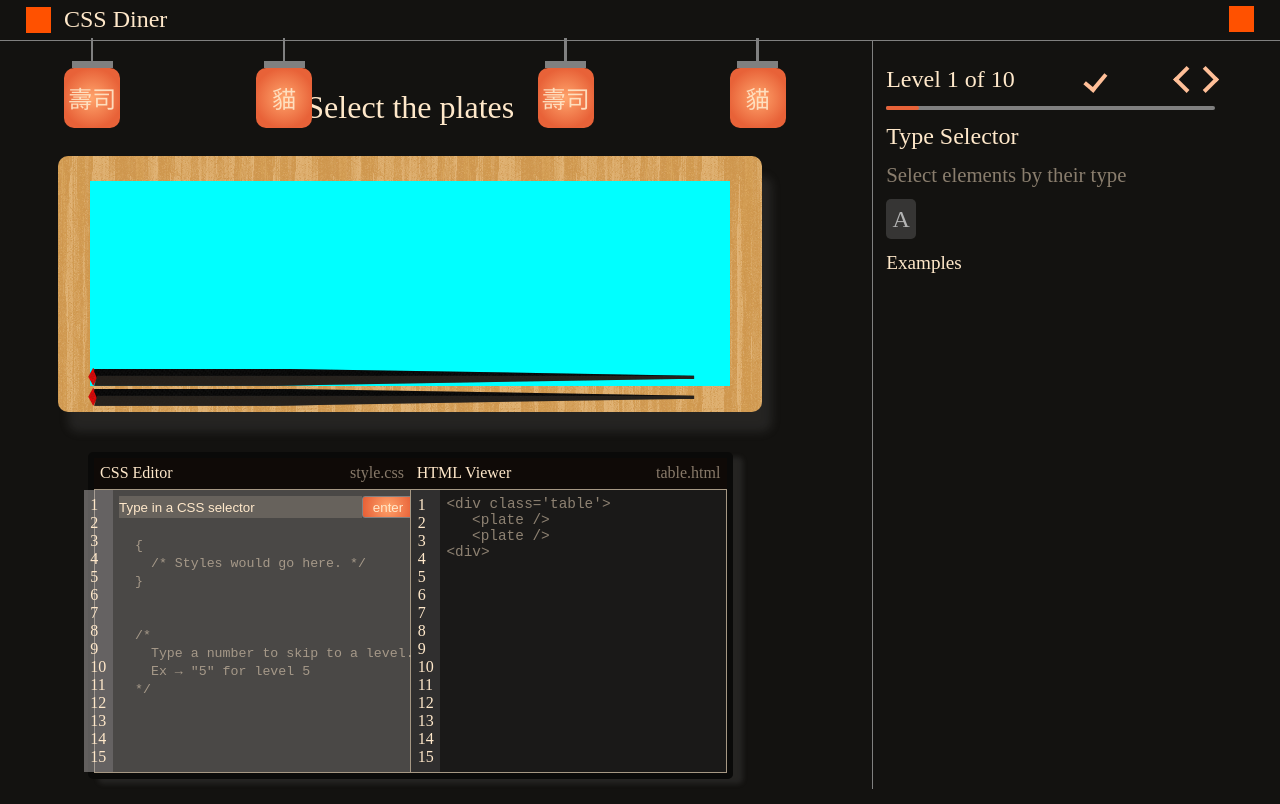
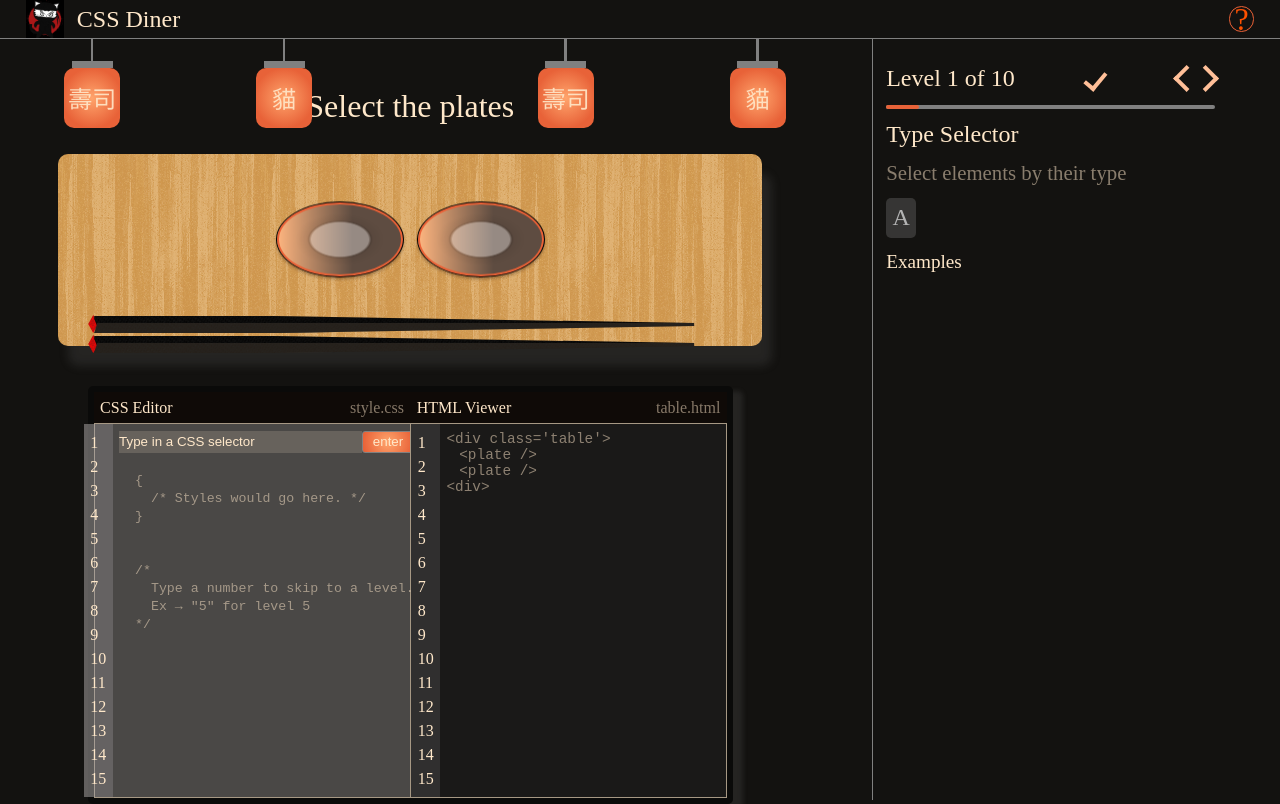
Before and after one commit to L1senochek/CSS-Diner, a website built with webpack: page css-diner/src/index.html in a window 1280 px wide. Built offline with nearby package versions, Linux system fonts and the light colour scheme; files whose address does not match are found by name.

Commit message:
feat: update css & add imgs

```diff
--- a/css-diner/src/components/data/levels.json
+++ b/css-diner/src/components/data/levels.json
@@ -13,14 +13,14 @@
   },
   {
     "id": 2,
-    "selectorName": "Type Selector 111111",
-    "title": "Select elements by their type 111111",
-    "syntax": "A",
-    "levelDescription": "Selects all elements of type <span class='highlight'>A</span>. Type refers to the type of tag, so <span class='highlight tag'>div</span>, <span class='highlight tag'>p</span> and <span class='highlight tag'>ul</span> are all different element types.",
-    "examples": "<div class='example'><span class='highlight'>div</span> selects all <span class='highlight'>div</span> elements.</div><div class='example'><span class='highlight'>p</span> selects all <span class='highlight'>p</span> elements.</div>",
-    "quest": "Select the plates 111111",
-    "markupOnTable": "",
-    "answer": "plate",
-    "markup": "<span class='items tag'>div class='table'</span><br><span class='item__plate tag'>plate  id='fancy' /</span><br><span class='item__plate tag'>plate /</span><br><span class='item__plate tag'>bento /</span><br><span class='tag'>/div</span>"
+    "selectorName": "ID Selector",
+    "title": "Select elements with an ID",
+    "syntax": "#id",
+    "levelDescription": "Selects the element with a specific <span class='highlight'>id</span>. You can also combine the ID selector with the type selector.",
+    "examples": "<div class='example'><span class='highlight'>#cool</span> selects any element with <span class='highlight'>id='cool'</span><span class='highlight'>ul#long</span> selects <span class='highlight tag'>ul id='long'</span></div>",
+    "quest": "Select the sushicat shrimpcat",
+    "markupOnTable": "<div class='table'><shrimpcat id='sushicat'class='active'></shrimpcat><plate></plate><dish></dish></div>",
+    "answer": "#sushicat",
+    "markup": "<span class='items tag'>div class='table'</span><span class='item__plate active tag'>shrimpcat id='sushicat' /</span><span class='item__plate tag'>plate /</span><span class='item__plate tag'>dish /</span><span class='tag'>/div</span>"
   }
 ]
--- a/css-diner/src/css/index.css
+++ b/css-diner/src/css/index.css
@@ -16,7 +16,7 @@ body {
 .header {
   display: flex;
   justify-content: space-between;
-  padding: 0.5vw 2vw;
+  padding: 0vw 2vw;
   border-bottom: 1px #808080 solid;
 }
 
@@ -28,16 +28,31 @@ body {
 }
 .logo__ico {
   background-color: #ff5100;
+  background-image: url('../assets/img/ninja-cat.jpg');
 }
 
-.logo__ico,
-.help {
-  width: 2vw;
-  height: 2vw;
+.logo__ico {
+  width: 3vw;
+  height: 3vw;
+  background-size: cover;
 }
 
 .help {
-  background-color: #ff5100;
+  display: flex;
+  justify-content: center;
+  align-items: center;
+  cursor: pointer;
+  width: 2vw;
+  height: 2vw;
+  margin-top: 0.5vw;
+  border-radius: 50px;
+  border: 1px rgb(235, 97, 54) solid;
+}
+
+.help::before {
+  content: '?';
+  color: #ff5100;
+  font-size: 2rem;
 }
 
 .logo__title {
@@ -229,20 +244,20 @@ body {
   box-shadow: 10px 20px 10px rgba(0, 0, 0, 0.2);
   box-shadow: 10px 20px 10px rgb(110 109 109 / 20%);
   width: 55vw;
-  height: 20vw;
+  height: 15vw;
 }
 
 .table__content {
   display: flex;
-  background: aqua;
+  /* background: aqua; */
   position: absolute;
   /* top: 5px; */
   /* padding: 10px; */
   width: 50vw;
-  height: 16vw;
+  height: 12vw;
   /* top: 5px; */
   /* padding: 10px; */
-  margin: 2vw;
+  margin: 1vw;
 }
 
 .game__chopsticks {
@@ -250,7 +265,7 @@ body {
   flex-direction: column;
   align-items: center;
   position: relative;
-  top: -4vw;
+  top: -3vw;
   /* left: 30px; */
 }
 
@@ -349,13 +364,16 @@ body {
   white-space: pre;
   padding: .5vw;
   background-color: #53525263;
+  line-height: 150%;
 }
 .css-pane>.editor__window>.editor__line-numbers {
-  background-color: #a5a2a28a;;
+  background-color: #a5a2a28a;
 }
 
 .css-pane>.editor__window>.editor__code {
   background-color: #4a4846;
+  width: 100%;
+  /* padding: 0.1vw 0.5vw; */
 }
 
 .editor__code {
@@ -430,7 +448,7 @@ body {
 
 
 .code__wrapper span:not(:first-child):not(:last-child) {
-  padding-left: 2vw;
+  padding-left: 1vw;
 }
 
 .code__wrapper span:first-child,
@@ -454,7 +472,7 @@ body {
   flex-grow: 0.3;
   padding: 2vw 1vw;
   border-left: 1px #808080 solid;
-  height: calc(100vh - 51.38px);
+  height: calc(100vh - 3vw - 1px);
 }
 
 .lvl__wrapper {
@@ -533,6 +551,75 @@ body {
   font-size: 1.2rem;
 }
 
+
+/* //////////////////// table__content/////////////////////// */
+
+.table {
+  display: flex;
+  align-items: center;
+  justify-content: center;
+  flex-grow: 1;
+}
+
+.table plate {
+  display: flex;
+  width: 10vw;
+  height: 50%;
+  margin: 0.5vw;
+  background: radial-gradient(ellipse at center, rgb(255 255 255 / 35%) 0%, rgba(255,255,255,.35) 32%, rgba(0,0,0,.15) 35%, rgba(0,0,0,.05) 37%, rgba(0,0,0,0) 50%, rgba(0,0,0,0) 100%), linear-gradient(to right, #ffb680 0%, #5e4c41 60%);
+  border: solid 1px #000;
+  box-shadow: 0 0 0 2px rgb(235, 97, 54) inset, 0 2px 3px 0 rgba(36, 14, 0, 0.3);
+  border-radius: 50% 50%;
+  box-sizing: border-box;
+}
+
+plate.active,
+shrimpcat.active{
+  animation: jumping .6s both .1s ease infinite;
+}
+
+.table dish {
+  display: flex;
+  width: 10vw;
+  height: 50%;
+  background: radial-gradient(ellipse at center, rgba(255,255,255,.35) 0%, rgba(255,255,255,.35) 32%, rgba(0,0,0,.15) 35%, rgba(0,0,0,.05) 37%, rgba(0,0,0,0) 50%, rgba(0,0,0,0) 100%), linear-gradient(145deg, #f2f2f2 0%, #990000 30%, #990000 64%, rgb(253, 135, 63) 64%, rgb(253, 135, 63) 65%, #990000 65%, #990000 70%, rgb(253, 135, 63) 70%, rgb(253, 135, 63) 71%, #990000 71%, #990000 100%);
+  border: solid 1px #FFE8CA;
+  box-shadow: 0 0 0 1px rgb(255 61 0) inset, 0 2px 3px 0 rgb(255 0 0 / 26%);
+  border-radius: 50% 50%;
+  box-sizing: border-box;
+}
+
+.table shrimpcat {
+  background-image: url('../assets/img/shrimp-cat.png');
+  width: 10vw;
+  height: 6.65vw;
+  background-size: cover;
+  margin: 0.5vw;
+}
+
+
+
+
+@keyframes jumping {
+  0% {
+    transform: translate(0,0);
+  }
+  25% {
+  	transform: translate(0,-5px);
+  }
+  50% {
+  	transform: translate(0,0);
+  }
+  75% {
+  	transform: translate(0,-5px);
+  }
+  100% {
+  	transform: translate(0,0);
+  }
+}
+
+/* ////////////////////////////////////// */
+
 @media(hover: hover) {
   .lantern:hover {
     box-shadow: 0 1px 5px 5px #ffe8ca69;
```
Also changed, not shown: css-diner/src/assets/img/cat2.png (added), css-diner/src/assets/img/cat3.png (added), css-diner/src/assets/img/cat4.png (added), css-diner/src/assets/img/cat5.png (added), css-diner/src/assets/img/cat6.png (added), css-diner/src/assets/img/ninja-cat.jpg (added), css-diner/src/assets/img/ninja.jpg (added), css-diner/src/assets/img/shrimp-cat.png (added).
